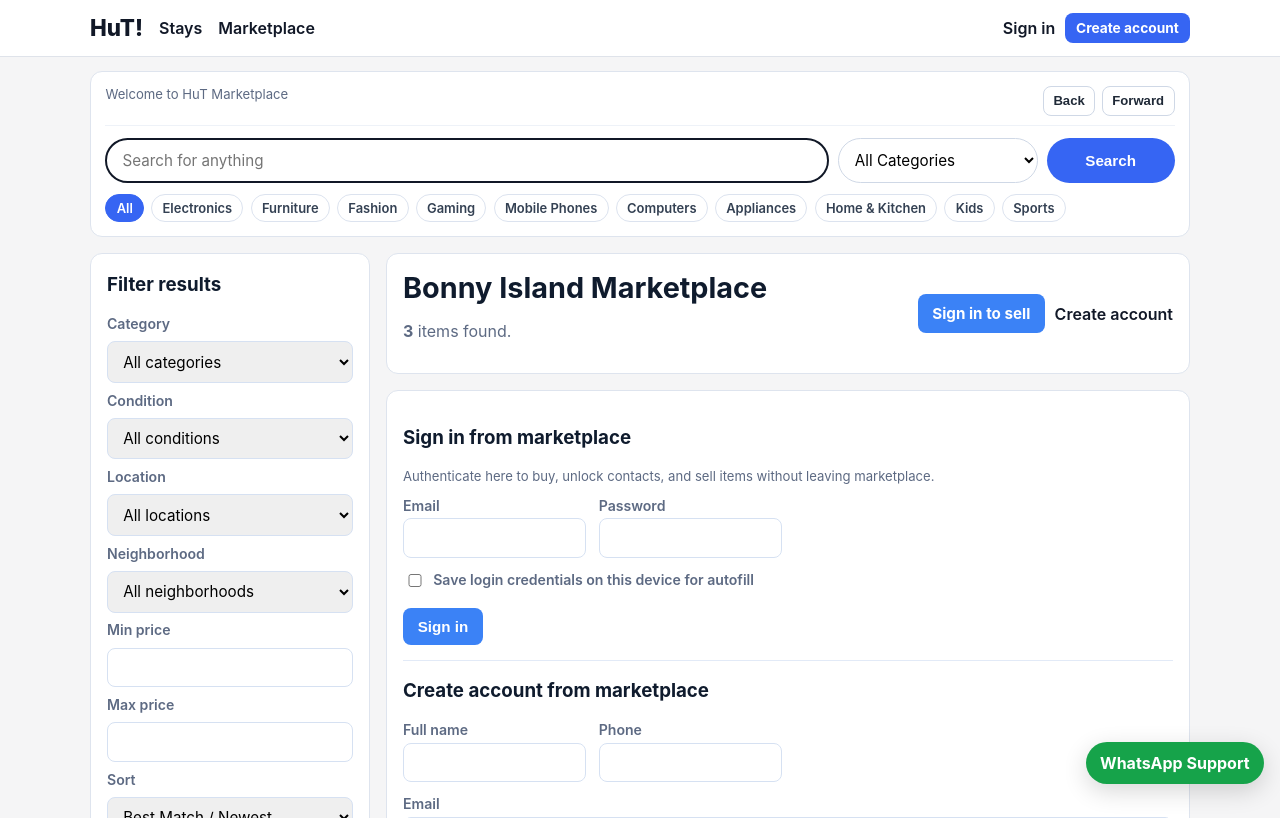
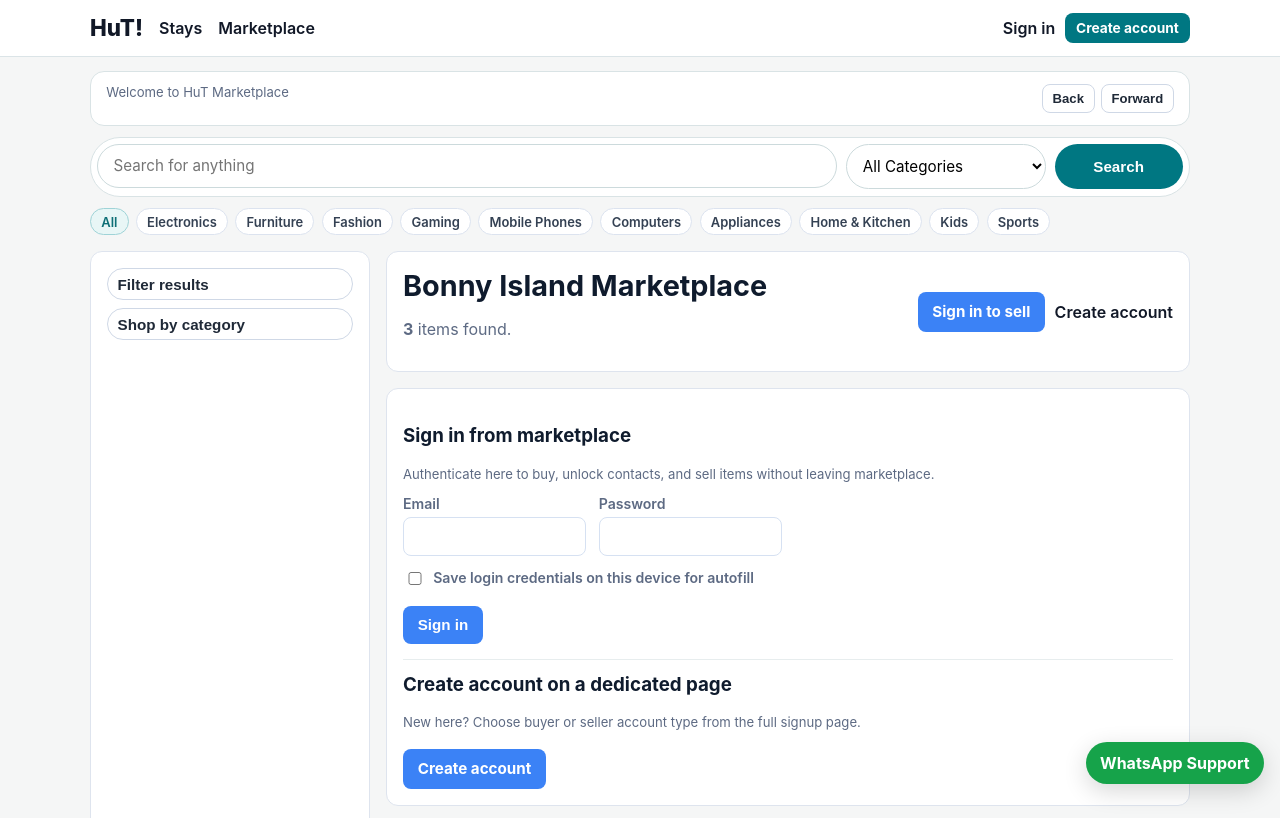
Before and after one commit to PHSEADIGITAL/HuT, a Node server app: page /marketplace in a window 1280 px wide. Shown: the top 818 px of the page. Run offline with Node 20, Linux system fonts and the light colour scheme.

Commit message:
feat: add toggleable marketplace panels and dedicated signup flow
Co-authored-by: PHSEADIGITAL <PHSEADIGITAL@users.noreply.github.com>

```diff
--- a/public/app.js
+++ b/public/app.js
@@ -80,6 +80,36 @@
   });
 })();
 
+(function marketplacePanelToggles() {
+  const toggles = document.querySelectorAll(".js-panel-toggle");
+  if (!toggles.length) {
+    return;
+  }
+
+  toggles.forEach((button) => {
+    const targetId = button.getAttribute("data-target");
+    if (!targetId) {
+      return;
+    }
+    const panel = document.getElementById(targetId);
+    if (!panel) {
+      return;
+    }
+
+    const setExpandedState = (isExpanded) => {
+      panel.hidden = !isExpanded;
+      button.setAttribute("aria-expanded", isExpanded ? "true" : "false");
+      button.classList.toggle("is-active", isExpanded);
+    };
+
+    setExpandedState(false);
+    button.addEventListener("click", () => {
+      const isExpanded = button.getAttribute("aria-expanded") === "true";
+      setExpandedState(!isExpanded);
+    });
+  });
+})();
+
 (function rememberLoginCredentials() {
   const forms = document.querySelectorAll('form[data-remember-form="login"]');
   if (!forms.length) {
--- a/public/styles.css
+++ b/public/styles.css
@@ -1575,6 +1575,187 @@ body.marketplace-mode .card {
   gap: 0.8rem;
 }
 
+/* Marketplace refresh (Vinted-inspired) */
+:root {
+  --market-accent: #007782;
+  --market-accent-dark: #00626b;
+  --market-surface: #ffffff;
+  --market-border: #d9e3e5;
+}
+
+body.marketplace-mode {
+  background: #f5f6f6;
+}
+
+body.marketplace-mode .topbar {
+  border-bottom: 1px solid #dbe4e7;
+}
+
+body.marketplace-mode .topbar .button-link {
+  background: var(--market-accent);
+}
+
+body.marketplace-mode .topbar .button-link:hover {
+  background: var(--market-accent-dark);
+}
+
+.marketplace-hub {
+  background: transparent;
+  border: 0;
+  padding: 0;
+}
+
+.marketplace-util-bar {
+  border: 1px solid var(--market-border);
+  border-radius: 14px;
+  background: var(--market-surface);
+  padding: 0.75rem 0.95rem;
+}
+
+.marketplace-global-search {
+  margin-top: 0.65rem;
+  border: 1px solid var(--market-border);
+  border-radius: 999px;
+  background: var(--market-surface);
+  padding: 0.4rem;
+}
+
+.marketplace-search-input-wrap input {
+  border: 1px solid #ccdadc;
+  border-radius: 999px;
+}
+
+.marketplace-search-category-wrap select {
+  border-color: #ccdadc;
+}
+
+.marketplace-search-btn {
+  background: var(--market-accent);
+}
+
+.marketplace-search-btn:hover {
+  background: var(--market-accent-dark);
+}
+
+.marketplace-quick-nav a.active {
+  color: #0e6f76;
+  background: #e8f6f6;
+  border-color: #9fd3d7;
+}
+
+.marketplace-filter-sidebar {
+  border-color: var(--market-border);
+  display: flex;
+  flex-direction: column;
+  gap: 0.75rem;
+}
+
+.marketplace-panel-launchers {
+  display: grid;
+  gap: 0.5rem;
+}
+
+.marketplace-panel-toggle {
+  width: 100%;
+  text-align: left;
+  border-radius: 999px;
+  border-color: #ccdadc;
+  color: #25323f;
+  background: #ffffff;
+}
+
+.marketplace-panel-toggle.is-active {
+  background: #e8f6f6;
+  border-color: #9fd3d7;
+  color: #0e6f76;
+}
+
+.marketplace-collapsible-panel {
+  border-top: 1px solid #e7edee;
+  padding-top: 0.75rem;
+}
+
+.marketplace-collapsible-panel h3 {
+  margin-top: 0.1rem;
+}
+
+.marketplace-category-strip.compact {
+  margin-top: 0.75rem;
+  grid-auto-columns: minmax(96px, 122px);
+}
+
+.marketplace-register-cta {
+  margin-top: 0.95rem;
+  border-top: 1px solid #e7edee;
+  padding-top: 0.8rem;
+}
+
+.marketplace-register-cta h3 {
+  margin-top: 0;
+}
+
+.marketplace-register-cta .button-link {
+  margin-top: 0.35rem;
+}
+
+.marketplace-vinted-grid {
+  display: grid;
+  grid-template-columns: repeat(auto-fill, minmax(220px, 1fr));
+  gap: 0.9rem;
+}
+
+.marketplace-vinted-grid .card {
+  grid-column: 1 / -1;
+}
+
+.market-vinted-card {
+  background: #ffffff;
+  border: 1px solid var(--market-border);
+  border-radius: 14px;
+  overflow: hidden;
+}
+
+.market-vinted-media {
+  display: block;
+}
+
+.market-vinted-media img {
+  width: 100%;
+  height: 220px;
+  object-fit: cover;
+  display: block;
+}
+
+.market-vinted-body {
+  padding: 0.75rem;
+}
+
+.market-vinted-body h3 {
+  margin: 0.2rem 0 0.35rem;
+  font-size: 0.98rem;
+  line-height: 1.35;
+}
+
+.market-vinted-body h3 a {
+  color: #1a2937;
+  text-decoration: none;
+}
+
+.market-vinted-body h3 a:hover {
+  color: #0e6f76;
+  text-decoration: underline;
+}
+
+.market-vinted-body p {
+  margin: 0.22rem 0;
+}
+
+.market-vinted-body .market-price {
+  color: #101828;
+  font-size: 1rem;
+  margin: 0.2rem 0 0.05rem;
+}
+
 @media (max-width: 1140px) {
   .booking-search-bar {
     grid-template-columns: repeat(3, minmax(0, 1fr));
@@ -1737,6 +1918,7 @@ body.marketplace-mode .card {
 
   .marketplace-global-search {
     grid-template-columns: 1fr;
+    border-radius: 14px;
   }
 
   .market-result-card {
@@ -1755,4 +1937,31 @@ body.marketplace-mode .card {
   .marketplace-util-bar {
     flex-direction: column;
   }
-}
+
+  .marketplace-panel-launchers {
+    grid-template-columns: 1fr 1fr;
+  }
+
+  .marketplace-vinted-grid {
+    grid-template-columns: repeat(2, minmax(0, 1fr));
+    gap: 0.7rem;
+  }
+
+  .market-vinted-media img {
+    height: 180px;
+  }
+}
+
+@media (max-width: 520px) {
+  .marketplace-panel-launchers {
+    grid-template-columns: 1fr;
+  }
+
+  .marketplace-vinted-grid {
+    grid-template-columns: 1fr;
+  }
+
+  .market-vinted-media img {
+    height: 200px;
+  }
+}
--- a/views/marketplace-index.ejs
+++ b/views/marketplace-index.ejs
@@ -9,6 +9,28 @@
 
 <section class="marketplace-ebay-layout">
   <aside class="card marketplace-filter-sidebar">
+    <div class="marketplace-panel-launchers">
+      <button
+        type="button"
+        class="ghost-btn js-panel-toggle marketplace-panel-toggle"
+        data-target="marketplaceFiltersPanel"
+        aria-controls="marketplaceFiltersPanel"
+        aria-expanded="false"
+      >
+        Filter results
+      </button>
+      <button
+        type="button"
+        class="ghost-btn js-panel-toggle marketplace-panel-toggle"
+        data-target="marketplaceCategoriesPanel"
+        aria-controls="marketplaceCategoriesPanel"
+        aria-expanded="false"
+      >
+        Shop by category
+      </button>
+    </div>
+
+    <section id="marketplaceFiltersPanel" class="marketplace-collapsible-panel" hidden>
       <h3>Filter results</h3>
       <form class="marketplace-filter-stack" method="GET" action="/marketplace">
         <input type="hidden" name="q" value="<%= filters.q %>" />
@@ -67,12 +89,12 @@
           </select>
         </div>
         <div class="marketplace-filter-field">
-        <button type="submit">Apply</button>
+          <button type="submit">Apply filters</button>
         </div>
       </form>
+    </section>
 
-    <hr />
-
+    <section id="marketplaceCategoriesPanel" class="marketplace-collapsible-panel" hidden>
       <h3>Shop by category</h3>
       <ul class="marketplace-category-list">
         <% categoryCards.forEach((categoryCard) => { %>
@@ -84,6 +106,16 @@
           </li>
         <% }) %>
       </ul>
+
+      <div class="marketplace-category-strip compact">
+        <% categoryCards.forEach((categoryCard) => { %>
+          <a class="marketplace-strip-item <%= categoryCard.active ? 'active' : '' %>" href="<%= categoryCard.href %>">
+            <img src="<%= categoryCard.imageUrl %>" alt="<%= categoryCard.name %> category" />
+            <span><%= categoryCard.name %></span>
+          </a>
+        <% }) %>
+      </div>
+    </section>
   </aside>
 
   <section class="marketplace-results-panel">
@@ -130,7 +162,7 @@
           <a class="ghost-link" href="/wallet">Wallet (<%= formatNaira(walletBalance || 0) %>)</a>
         <% } else { %>
           <a class="button-link" href="#marketplace-auth">Sign in to sell</a>
-          <a class="ghost-link" href="#marketplace-register">Create account</a>
+          <a class="ghost-link" href="/auth/register?next=%2Fmarketplace">Create account</a>
         <% } %>
       </div>
     </article>
@@ -166,81 +198,15 @@
           </div>
         </form>
 
-        <hr />
-
-        <h3 id="marketplace-register">Create account from marketplace</h3>
-        <form class="grid-form compact" method="POST" action="/auth/register">
-          <input type="hidden" name="next" value="/marketplace" />
-          <div>
-            <label for="marketRegisterName">Full name</label>
-            <input id="marketRegisterName" name="name" type="text" required />
+        <div class="marketplace-register-cta">
+          <h3>Create account on a dedicated page</h3>
+          <p class="muted tiny">
+            New here? Choose buyer or seller account type from the full signup page.
+          </p>
+          <a class="button-link" href="/auth/register?next=%2Fmarketplace">Create account</a>
         </div>
-          <div>
-            <label for="marketRegisterPhone">Phone</label>
-            <input id="marketRegisterPhone" name="phone" type="tel" required />
-          </div>
-          <div class="full">
-            <label for="marketRegisterEmail">Email</label>
-            <input id="marketRegisterEmail" name="email" type="email" required />
-          </div>
-          <div class="full">
-            <label>Marketplace account type</label>
-            <div class="account-type-grid">
-              <label class="account-type-option">
-                <input
-                  type="radio"
-                  name="marketplaceAccountType"
-                  value="buyer"
-                  checked
-                  required
-                />
-                <strong>Buyer</strong>
-                <span class="muted tiny">Unlock seller contacts and buy items.</span>
-              </label>
-              <label class="account-type-option">
-                <input type="radio" name="marketplaceAccountType" value="seller" required />
-                <strong>Seller</strong>
-                <span class="muted tiny">List and manage products as a marketplace seller.</span>
-              </label>
-            </div>
-          </div>
-          <div>
-            <label for="marketRegisterPassword">Password</label>
-            <input
-              id="marketRegisterPassword"
-              name="password"
-              type="password"
-              minlength="8"
-              required
-            />
-          </div>
-          <div>
-            <label for="marketRegisterConfirmPassword">Confirm password</label>
-            <input
-              id="marketRegisterConfirmPassword"
-              name="confirmPassword"
-              type="password"
-              minlength="8"
-              required
-            />
-          </div>
-          <div class="full">
-            <button type="submit">Create account</button>
-          </div>
-        </form>
       </article>
     <% } %>
-
-    <article class="card marketplace-category-strip-card">
-      <div class="marketplace-category-strip">
-        <% categoryCards.forEach((categoryCard) => { %>
-          <a class="marketplace-strip-item <%= categoryCard.active ? 'active' : '' %>" href="<%= categoryCard.href %>">
-            <img src="<%= categoryCard.imageUrl %>" alt="<%= categoryCard.name %> category" />
-            <span><%= categoryCard.name %></span>
-          </a>
-        <% }) %>
-      </div>
-    </article>
 
     <% if (currentUser && isSellerMarketplaceUser && limitState) { %>
       <article class="card">
@@ -319,7 +285,7 @@
       </article>
     <% } %>
 
-    <section class="marketplace-result-list">
+    <section class="marketplace-result-list marketplace-vinted-grid">
       <% if (!listings.length) { %>
         <article class="card">
           <h3>No items found</h3>
@@ -327,13 +293,17 @@
         </article>
       <% } %>
       <% listings.forEach((listing) => { %>
-        <article class="market-result-card">
-          <a class="market-result-media" href="/marketplace/listings/<%= listing.id %>">
+        <article class="market-vinted-card">
+          <a class="market-vinted-media" href="/marketplace/listings/<%= listing.id %>">
             <img src="<%= listing.primaryImage %>" alt="<%= listing.title %>" />
           </a>
-          <div class="market-result-main">
+          <div class="market-vinted-body">
+            <p class="muted tiny"><%= listing.condition %> • <%= listing.category %></p>
             <h3><a href="/marketplace/listings/<%= listing.id %>"><%= listing.title %></a></h3>
-            <p class="muted tiny"><%= listing.category %> • <%= listing.condition %></p>
+            <p class="market-price">Now <%= formatNaira(listing.price) %></p>
+            <p class="price-anchor tiny">
+              <span class="anchor-original"><%= formatNaira(calculateAnchoredPrice(listing.price, 0.14)) %></span>
+            </p>
             <p class="muted tiny">
               <%= listing.location || "Location not set" %>
               <% if (listing.neighborhood) { %>• <%= listing.neighborhood %><% } %>
@@ -348,10 +318,6 @@
               Contact unlock requires active subscription
               (<%= formatNaira(marketplaceContactSubscriptionFeeNaira) %>/month)
             </p>
-          </div>
-          <div class="market-result-side">
-            <p class="price-anchor tiny"><span class="anchor-original"><%= formatNaira(calculateAnchoredPrice(listing.price, 0.14)) %></span></p>
-            <p class="market-price">Now <%= formatNaira(listing.price) %></p>
             <a class="button-link small full-width" href="/marketplace/listings/<%= listing.id %>">View item</a>
           </div>
         </article>
--- a/views/partials/header.ejs
+++ b/views/partials/header.ejs
@@ -35,7 +35,7 @@
           <% } else { %>
             <% if (currentPath && currentPath.startsWith('/marketplace')) { %>
               <a class="ghost-link" href="/marketplace#marketplace-auth">Sign in</a>
-              <a class="button-link small" href="/marketplace#marketplace-register">Create account</a>
+              <a class="button-link small" href="/auth/register?next=%2Fmarketplace">Create account</a>
             <% } else { %>
               <a class="ghost-link" href="/auth/login">Sign in</a>
               <a class="button-link small" href="/auth/register">Create account</a>
```
Lines whose indentation alone changed are shown as unchanged.
